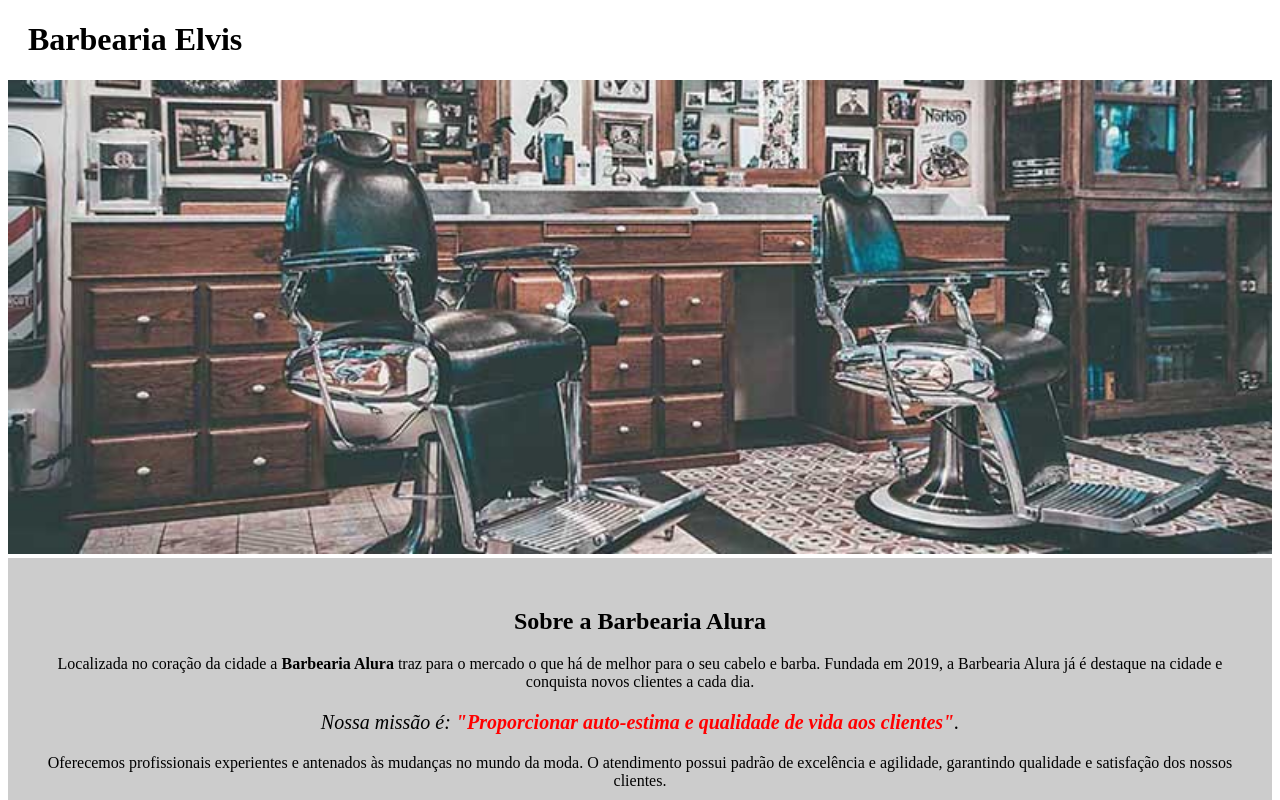
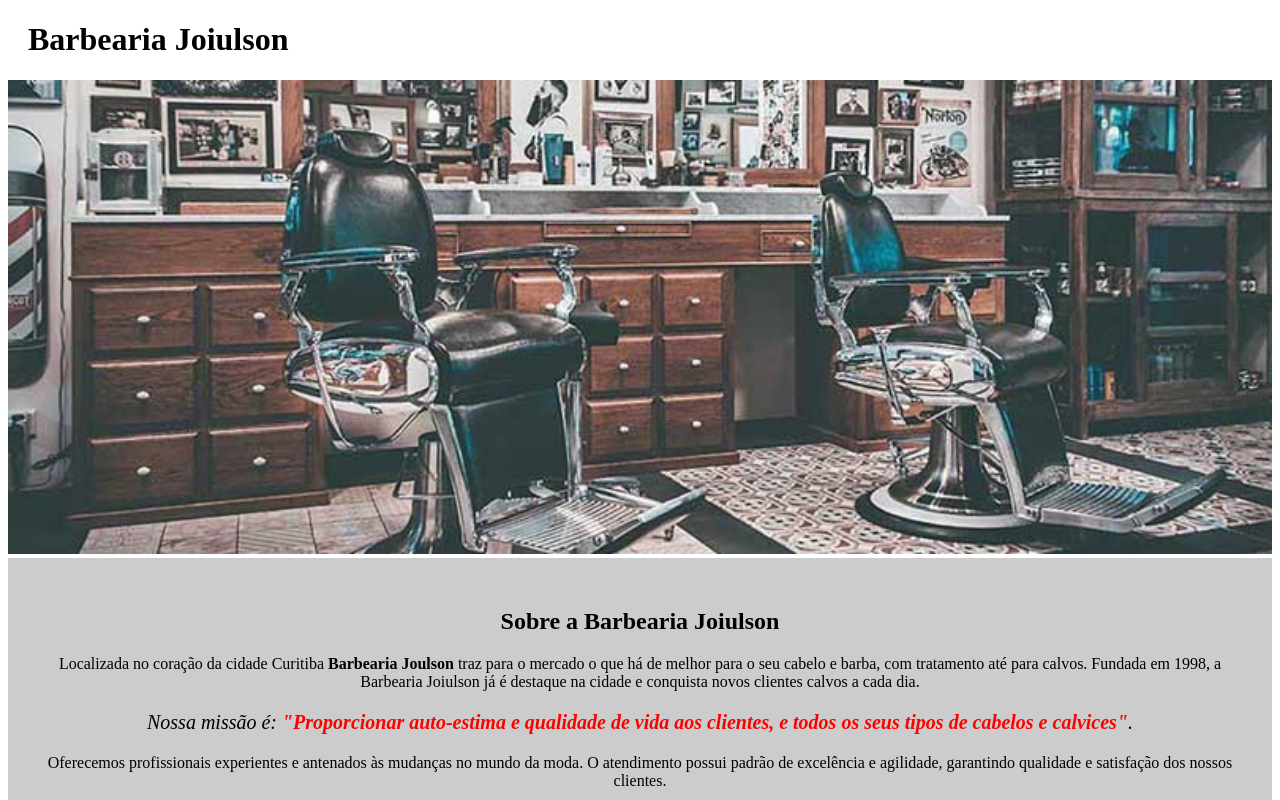
Before and after one commit to helena-crevelim/site2, a plain HTML site: page index.html in a window 1280 px wide. Shown: the top 800 px of the page. Drawn offline with Linux system fonts and the light colour scheme.

Commit message:
iniciando

```diff
--- a/index.html
+++ b/index.html
@@ -2,21 +2,21 @@
 <html lang="pt-br">
 	<head>
 		<meta charset="UTF-8">
-		<title>Barbearia Elvis</title>
+		<title>Barbearia Joiulson</title>
 		<link rel="stylesheet" href="style-home.css">
 	</head>
 
 	<body>
 		<header>
-			<h1 class="titulo-principal">Barbearia Elvis</h1>
+			<h1 class="titulo-principal">Barbearia Joiulson</h1>
 		</header>
 		<img id="banner" src="banner.jpg">
 		<div class="principal">
-			<h2 class="titulo-centralizado">Sobre a Barbearia Alura</h2>
+			<h2 class="titulo-centralizado">Sobre a Barbearia Joiulson</h2>
 
-			<p>Localizada no coração da cidade a <strong>Barbearia Alura</strong> traz para o mercado o que há de melhor para o seu cabelo e barba. Fundada em 2019, a Barbearia Alura já é destaque na cidade e conquista novos clientes a cada dia.</p>
+			<p>Localizada no coração da cidade Curitiba <strong>Barbearia Joulson</strong> traz para o mercado o que há de melhor para o seu cabelo e barba, com tratamento até para calvos. Fundada em 1998, a Barbearia Joiulson já é destaque na cidade e conquista novos clientes calvos a cada dia.</p>
 
-			<p id="missao"><em>Nossa missão é: <strong>"Proporcionar auto-estima e qualidade de vida aos clientes"</strong>.</em></p>
+			<p id="missao"><em>Nossa missão é: <strong>"Proporcionar auto-estima e qualidade de vida aos clientes, e todos os seus tipos de cabelos e calvices"</strong>.</em></p>
 
 			<p>Oferecemos profissionais experientes e antenados às mudanças no mundo da moda. O atendimento possui padrão de excelência e agilidade, garantindo qualidade e satisfação dos nossos clientes.</p>
 		</div>
```
